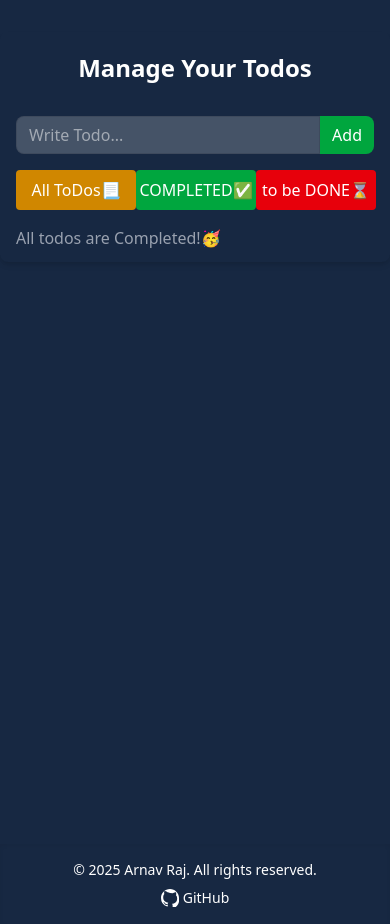
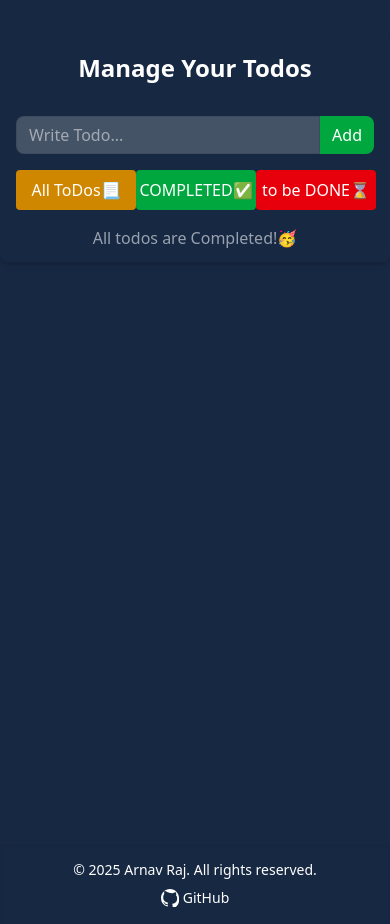
Before and after one commit to arnavraj-7/ToDoList, a React (Vite) app: page /Done in a window 390 px wide. Built offline with nearby package versions, Linux system fonts and the light colour scheme.

Commit message:
fixed responsive on mobile

```diff
--- a/src/App.jsx
+++ b/src/App.jsx
@@ -102,7 +102,7 @@ const App = () => {
               </button>
             </div>
           </div>
-          <div className="mt-4 flex ">
+          <div className="mt-4 flex flex-1">
             <Outlet />
           </div>
         </div>
--- a/src/assets/Components/AllToDo.jsx
+++ b/src/assets/Components/AllToDo.jsx
@@ -5,7 +5,7 @@ import TodoItem from './TodoItem'
 const AllToDo = () => {
     const {todos}=useTodo()
   return (
-    <div className="">
+    <div className="w-full">
     <ul>
       {todos.length > 0 ? (
         todos.map((todo) => (
--- a/src/assets/Components/Done.jsx
+++ b/src/assets/Components/Done.jsx
@@ -7,7 +7,7 @@ function Done({ todo }) {
       const todos_C=todos.filter((todo)=>todo.Completed==true)
 
   return (
-    <div className="flex flex-wrap gap-y-3">
+    <div className="w-full">
     <ul>
       {todos_C.length > 0 ? (
         todos_C.map((todo) => (
--- a/src/assets/Components/NotDone.jsx
+++ b/src/assets/Components/NotDone.jsx
@@ -7,7 +7,7 @@ function Done({ todo }) {
       const todos_C=todos.filter((todo)=>todo.Completed==false)
 
   return (
-    <div className="flex flex-wrap gap-y-3">
+    <div className="gap-y-3 w-full">
     <ul>
       {todos_C.length > 0 ? (
         todos_C.map((todo) => (
--- a/src/assets/Components/TodoItem.jsx
+++ b/src/assets/Components/TodoItem.jsx
@@ -11,11 +11,11 @@ function TodoItem({ todo }) {
   const { updateTodo, toggleCompleted, deleteTodo } = useTodo();
   return (
     <div
-      className={`hover:scale-105 duration-300 ease-in-out justify-between relative flex border border-black/10 rounded-lg px-3 py-1.5 gap-x-3 shadow-sm shadow-white/50 w-150 my-4 text-black ${
+      className={`hover:scale-105 duration-300 ease-in-out justify-between relative flex border border-black/10 rounded-lg px-3 py-1.5 gap-x-3 shadow-sm shadow-white/50 my-4 text-black w-full ${
         todo.Completed ? "bg-[#c6e9a7]" : "bg-[#b9a6c7]"
       }`}
     >
-      <div className="flex gap-3">
+      <div className="flex gap-3 ">
         <div>
         <input
           type="checkbox"
```
